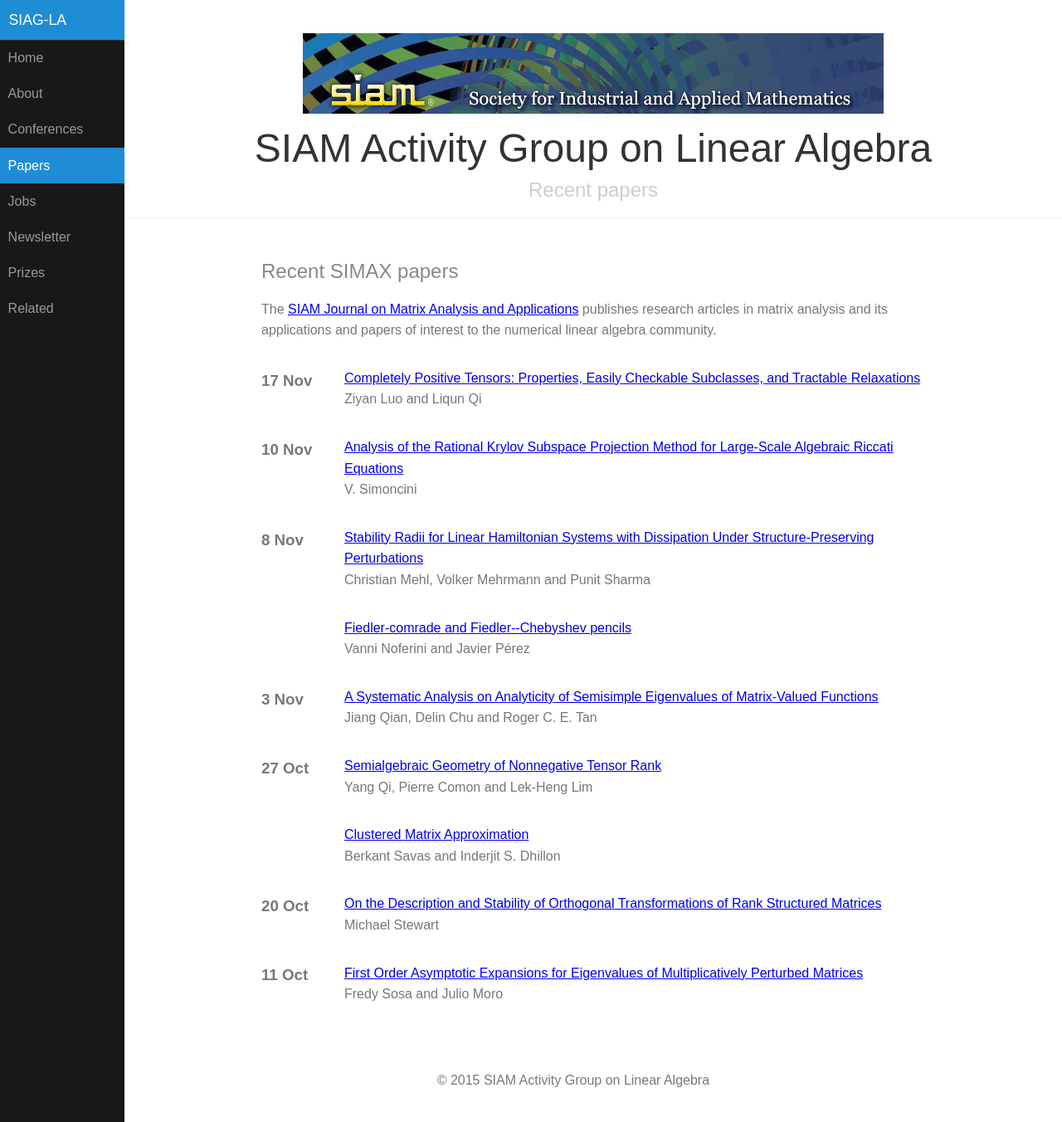
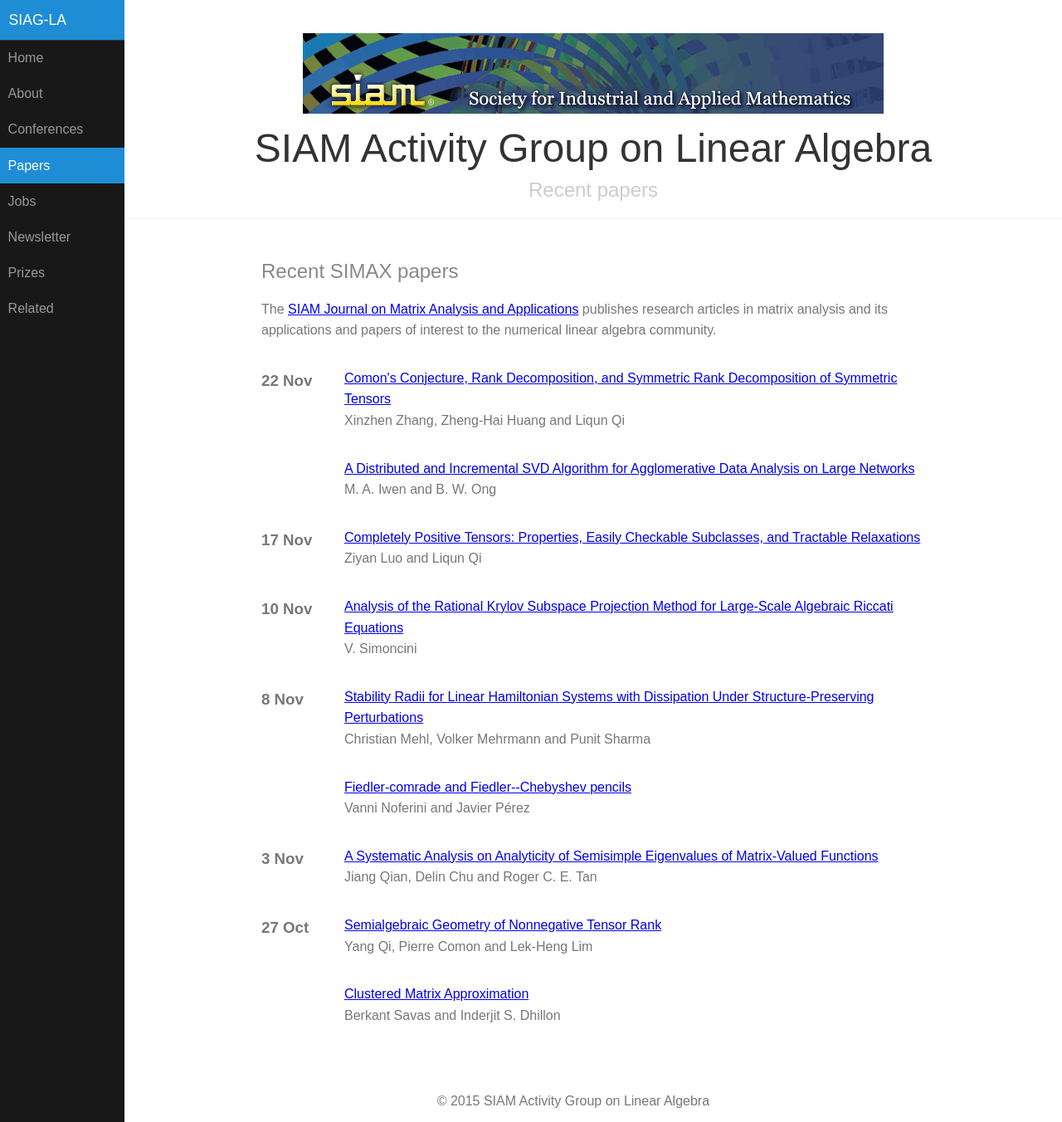
Before and after one commit to dbindel/siagla, a Jekyll site: the page built from simax.html, in a window 1280 px wide and 1352 px high. Shown: the whole window at 83% size. Built offline with Jekyll 4.4.1, drawn with Linux system fonts in a browser that asks for light colours.

Commit message:
Automated updates to simax.yml

```diff
--- a/_data/simax.yml
+++ b/_data/simax.yml
@@ -1943,3 +1943,21 @@
   title: 'Completely Positive Tensors: Properties, Easily Checkable Subclasses, and
     Tractable Relaxations'
   volume: '37'
+- authors: M. A. Iwen and B. W. Ong
+  date: '2016-11-22T08:00:00Z'
+  doi: doi:10.1137/16M1058467
+  link: http://epubs.siam.org/doi/abs/10.1137/16M1058467?ai=s7&mi=3ezuvv&af=R
+  pp_end: '1718'
+  pp_start: '1699'
+  title: A Distributed and Incremental SVD Algorithm for Agglomerative Data Analysis
+    on Large Networks
+  volume: '37'
+- authors: Xinzhen Zhang, Zheng-Hai Huang and Liqun Qi
+  date: '2016-11-22T08:00:00Z'
+  doi: doi:10.1137/141001470
+  link: http://epubs.siam.org/doi/abs/10.1137/141001470?ai=s7&mi=3ezuvv&af=R
+  pp_end: '1728'
+  pp_start: '1719'
+  title: Comon's Conjecture, Rank Decomposition, and Symmetric Rank Decomposition
+    of Symmetric Tensors
+  volume: '37'
```
